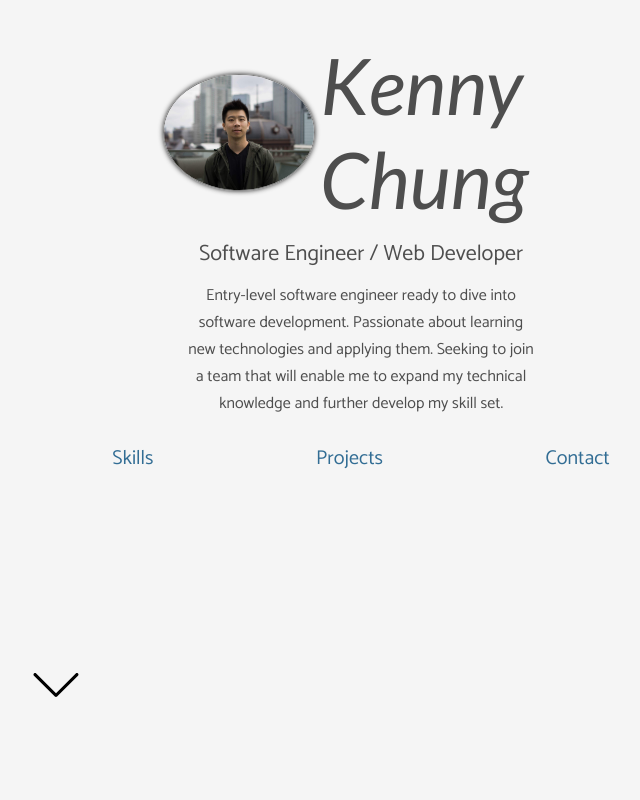
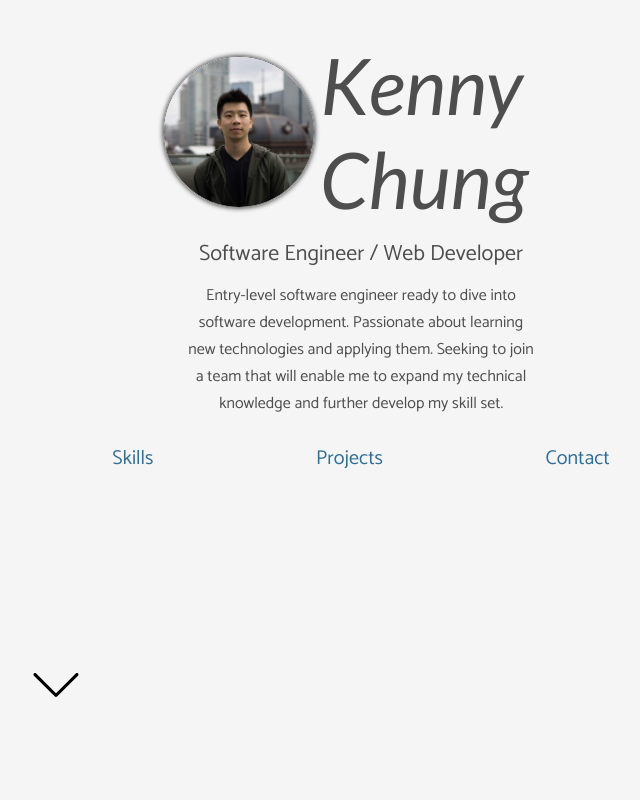
Before and after one commit to supahkenneh/supahkenneh.github.io, a plain HTML site: page index.html in a window 1280 px wide. Shown: the top 800 px of the page, without its empty margins (279-919 px from the left). Drawn offline with nearby package versions, Linux system fonts and the light colour scheme; some packages are replaced by stand-ins of ours; a script that the page names is missing.

Commit message:
fixed image

```diff
--- a/css/style.css
+++ b/css/style.css
@@ -34,7 +34,7 @@ body {
 }
 
 .headshot img {
-  height: 115px;
+  height: 150px;
   width: 150px;
   object-fit: cover;
   border-radius: 50%;
```
